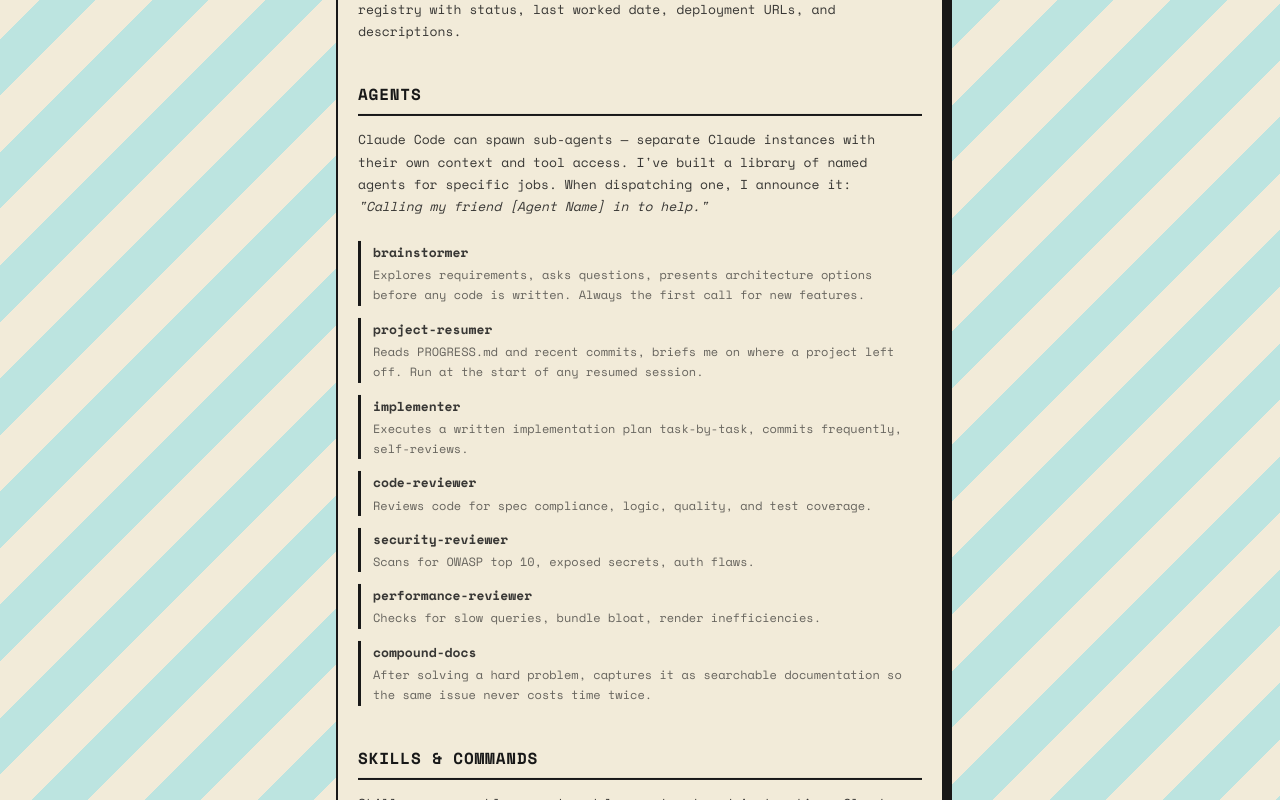
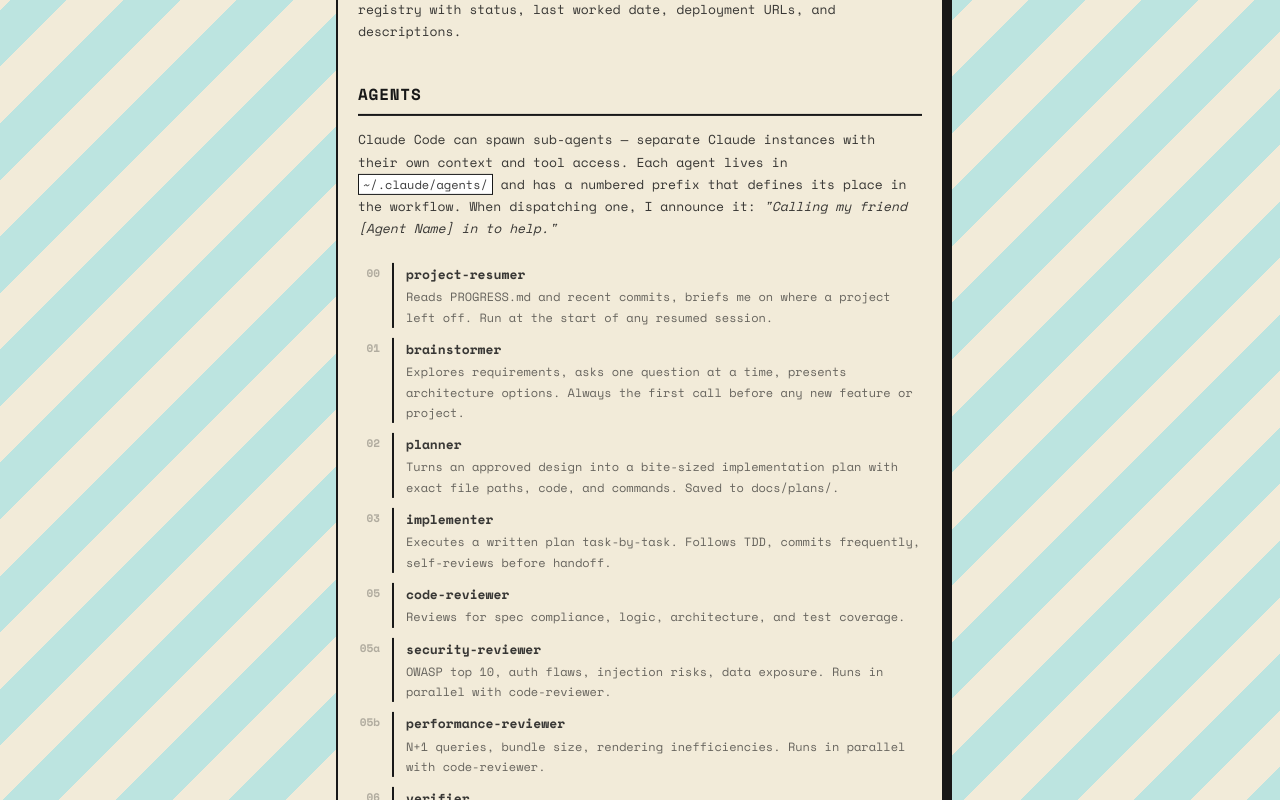
Before and after one commit to bobbyteenager89/project-showcase, a Next.js app: page /workflow in a window 1280 px wide. Shown: the part 1200-2000 px from the top of the page. Built offline with nearby package versions, Linux system fonts and the light colour scheme.

Commit message:
feat: agents section with full numbered list (00–13)

```diff
--- a/src/app/workflow/page.tsx
+++ b/src/app/workflow/page.tsx
@@ -45,20 +45,42 @@
       </Section>
 
       <Section id="agents" title="Agents">
-        <p>Claude Code can spawn sub-agents — separate Claude instances with their own context and tool access. I&apos;ve built a library of named agents for specific jobs. When dispatching one, I announce it: <em>&quot;Calling my friend [Agent Name] in to help.&quot;</em></p>
-        <div style={{ marginTop: '12px', display: 'flex', flexDirection: 'column', gap: '12px' }}>
+        <p>Claude Code can spawn sub-agents — separate Claude instances with their own context and tool access. Each agent lives in <code style={{ fontFamily: 'var(--font-mono), monospace', fontSize: '12px', background: 'var(--white)', padding: '1px 4px', border: '1px solid var(--ink)' }}>~/.claude/agents/</code> and has a numbered prefix that defines its place in the workflow. When dispatching one, I announce it: <em>&quot;Calling my friend [Agent Name] in to help.&quot;</em></p>
+        <div style={{ marginTop: '12px', display: 'flex', flexDirection: 'column', gap: '10px' }}>
           {[
-            ['brainstormer', 'Explores requirements, asks questions, presents architecture options before any code is written. Always the first call for new features.'],
-            ['project-resumer', 'Reads PROGRESS.md and recent commits, briefs me on where a project left off. Run at the start of any resumed session.'],
-            ['implementer', 'Executes a written implementation plan task-by-task, commits frequently, self-reviews.'],
-            ['code-reviewer', 'Reviews code for spec compliance, logic, quality, and test coverage.'],
-            ['security-reviewer', 'Scans for OWASP top 10, exposed secrets, auth flaws.'],
-            ['performance-reviewer', 'Checks for slow queries, bundle bloat, render inefficiencies.'],
-            ['compound-docs', 'After solving a hard problem, captures it as searchable documentation so the same issue never costs time twice.'],
-          ].map(([name, desc]) => (
-            <div key={name} style={{ paddingLeft: '12px', borderLeft: '3px solid var(--ink)' }}>
-              <p style={{ fontFamily: 'var(--font-mono), monospace', fontSize: '13px', fontWeight: 700, margin: '0 0 2px 0' }}>{name}</p>
-              <p style={{ fontFamily: 'var(--font-mono), monospace', fontSize: '12px', margin: 0, opacity: 0.75 }}>{desc}</p>
+            ['00', 'project-resumer', 'Reads PROGRESS.md and recent commits, briefs me on where a project left off. Run at the start of any resumed session.'],
+            ['01', 'brainstormer', 'Explores requirements, asks one question at a time, presents architecture options. Always the first call before any new feature or project.'],
+            ['02', 'planner', 'Turns an approved design into a bite-sized implementation plan with exact file paths, code, and commands. Saved to docs/plans/.'],
+            ['03', 'implementer', 'Executes a written plan task-by-task. Follows TDD, commits frequently, self-reviews before handoff.'],
+            ['05', 'code-reviewer', 'Reviews for spec compliance, logic, architecture, and test coverage.'],
+            ['05a', 'security-reviewer', 'OWASP top 10, auth flaws, injection risks, data exposure. Runs in parallel with code-reviewer.'],
+            ['05b', 'performance-reviewer', 'N+1 queries, bundle size, rendering inefficiencies. Runs in parallel with code-reviewer.'],
+            ['06', 'verifier', 'Runs verification commands and provides evidence before any "done" claim. Mandatory before commits or PRs.'],
+            ['07', 'git-workflow', 'Handles commits, PRs, branch management, and chunking work for easy revert.'],
+            ['08', 'parallel-dispatcher', 'Dispatches 2+ independent agents concurrently and synthesizes results.'],
+            ['09', 'capabilities-advisor', 'Scans the project mid-build and suggests relevant tools, plugins, or patterns I might be missing.'],
+            ['10', 'isolation-checker', 'Verifies correct credentials and no cross-project contamination before committing or deploying.'],
+            ['11', 'compound-docs', 'After solving a hard problem, captures it as searchable documentation so the same issue never costs time twice.'],
+            ['12', 'app-store-ship', 'End-to-end iOS App Store submission — fastlane, metadata, screenshots, TestFlight, compliance, submission.'],
+            ['13', 'researcher', 'Deep-dive research: competitor analysis, tech evaluation, market research, trend analysis with citations.'],
+          ].map(([num, name, desc]) => (
+            <div key={name} style={{ display: 'flex', gap: '12px', alignItems: 'flex-start' }}>
+              <span style={{
+                fontFamily: 'var(--font-mono), monospace',
+                fontSize: '11px',
+                fontWeight: 700,
+                opacity: 0.35,
+                flexShrink: 0,
+                paddingTop: '1px',
+                width: '22px',
+                textAlign: 'right',
+              }}>
+                {num}
+              </span>
+              <div style={{ paddingLeft: '12px', borderLeft: '2px solid var(--ink)', flex: 1 }}>
+                <p style={{ fontFamily: 'var(--font-mono), monospace', fontSize: '13px', fontWeight: 700, margin: '0 0 2px 0' }}>{name}</p>
+                <p style={{ fontFamily: 'var(--font-mono), monospace', fontSize: '12px', margin: 0, opacity: 0.75 }}>{desc}</p>
+              </div>
             </div>
           ))}
         </div>
```
